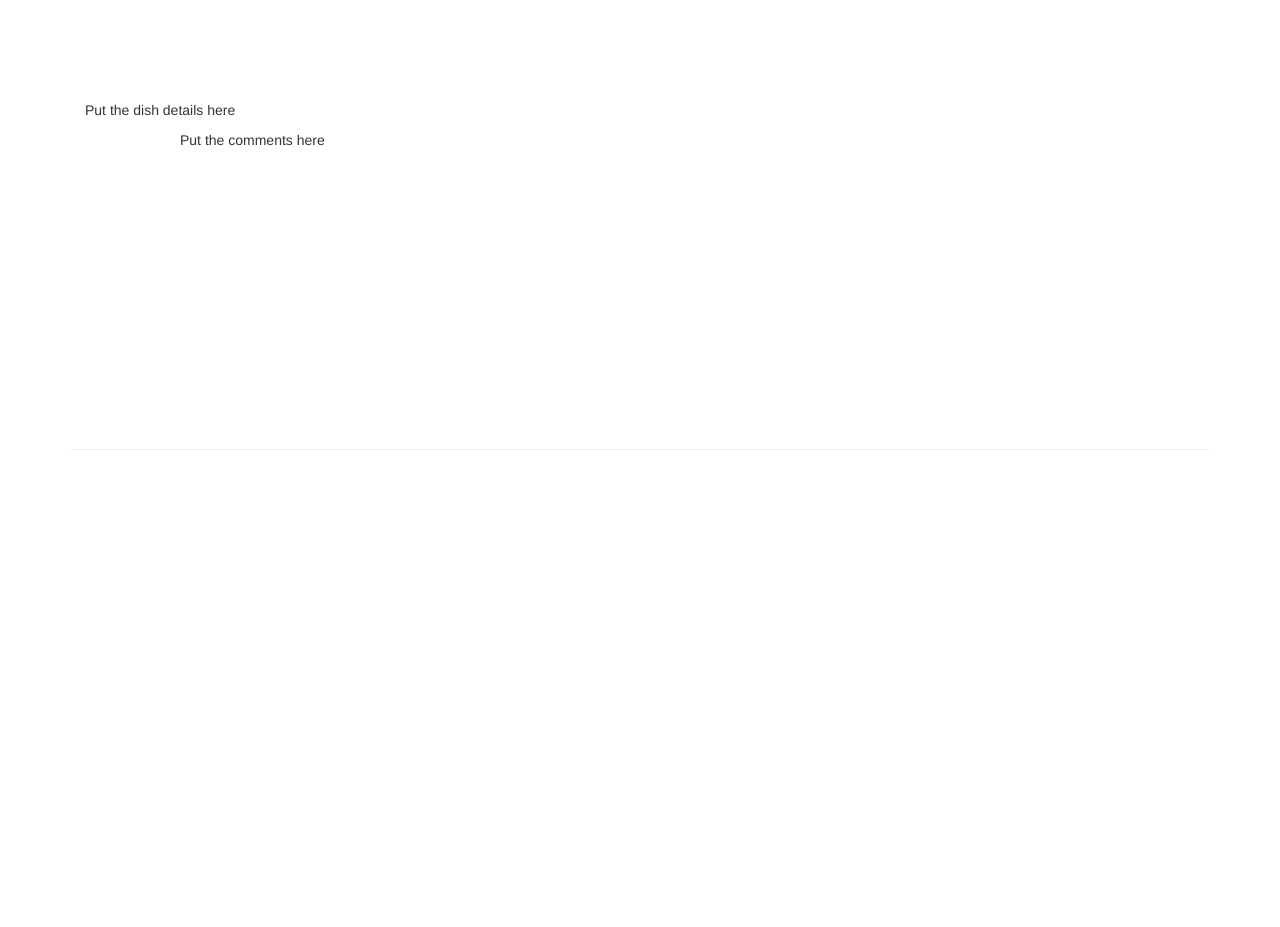
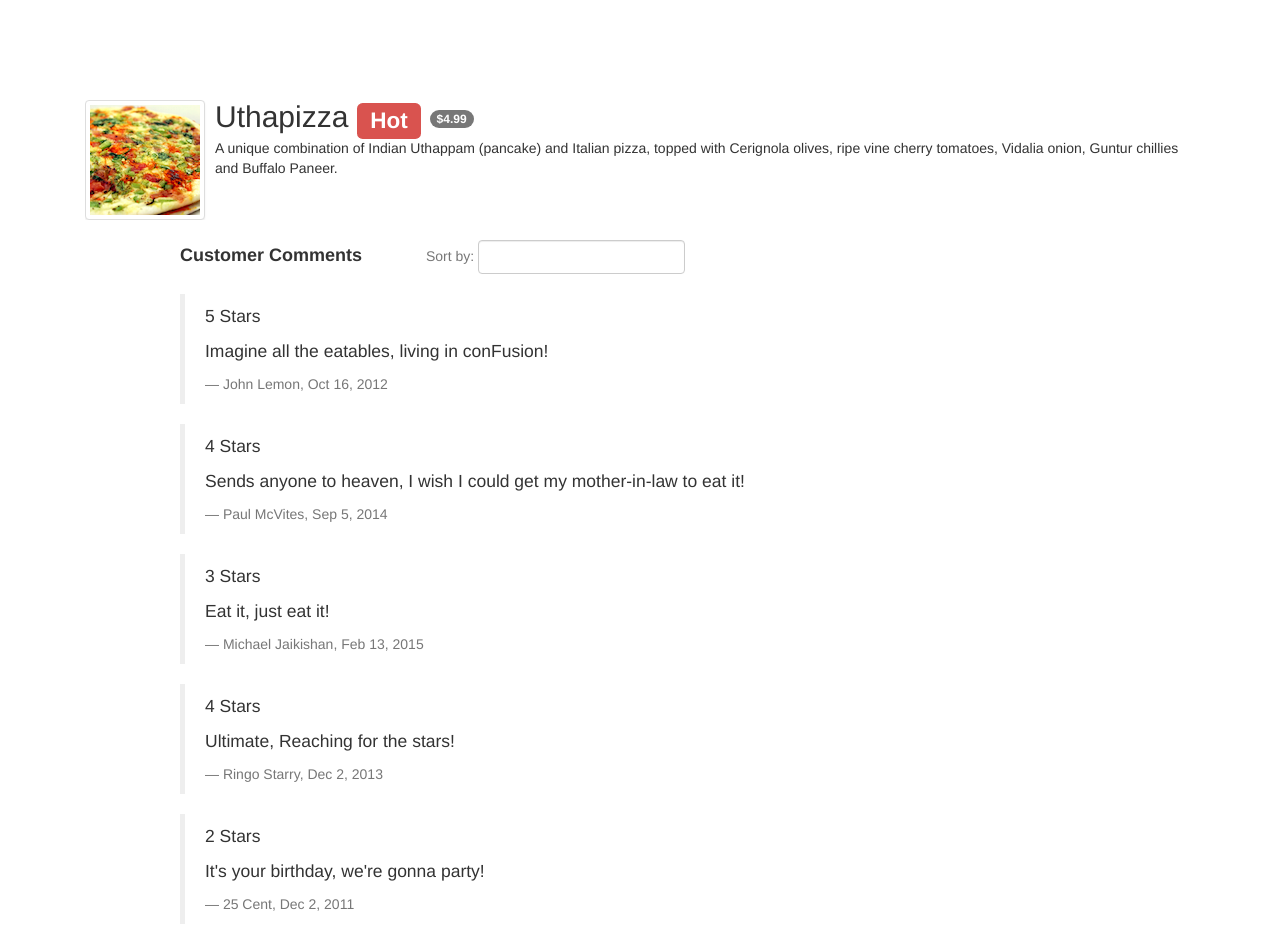
Before and after one commit to sindhuja3206/coursera-front-end-js, a website: page assigment1/app/dishdetail.html in a window 1280 px wide. Shown: the top 927 px of the page. Before the commit the page ends 800 px from the top, so only its background shows below. Drawn offline with nearby package versions, Linux system fonts and the light colour scheme.

Commit message:
Assigment 1

```diff
--- a/assigment1/app/dishdetail.html
+++ b/assigment1/app/dishdetail.html
@@ -26,12 +26,38 @@
 <body>
 
     <div class="container">
-        <div class="row row-content">
+        <div class="row row-content" ng-controller="dishDetailController as dishDetailCtrl">
             <div class="col-xs-12">
-                <p>Put the dish details here</p>
+              <div class="media">
+                <div class="media-left">
+                  <a href="#">
+                    <img class="media-object img-thumbnail" ng-src="{{dishDetailCtrl.dish.image}}" alt="{{dishDetailCtrl.dish.name}}" />
+                  </a>
+                </div>
+                <div class="media-body">
+                  <h2 class="media-heading">{{dishDetailCtrl.dish.name}}
+                  <span class="label label-danger">{{dishDetailCtrl.dish.label}}</span>
+                  <span class="badge">{{dishDetailCtrl.dish.price | currency}}</span></h2>
+                  <p>{{dishDetailCtrl.dish.description}}</p>
+                </div>
+              </div>
             </div>
             <div class="col-xs-9 col-xs-offset-1">
-                <p>Put the comments here</p>
+              <form class="form-inline">
+              <div class="form-group comments-header">
+                <span class="comments-title">Customer Comments</span> <span class="comments-sort">Sort by: <input type="text" class="form-control" ng-model="dishDetailCtrl.orderText" /></span>
+              </div>
+            </form>
+
+              <ul class="list-unstyled" ng-repeat="comment in dishDetailCtrl.dish.comments | orderBy:dishDetailCtrl.orderText">
+                <li>
+                  <blockquote>
+                    <p>{{comment.rating}} Stars</p>
+                    <p>{{comment.comment}}</p>
+                    <footer>{{comment.author}}, {{comment.date | date}}</footer>
+                  </blockquote>
+                </li>
+              </ul>
             </div>
         </div>
 
@@ -43,6 +69,7 @@
         var app = angular.module('confusionApp',[]);
 
         app.controller('dishDetailController', function() {
+          "use strict";
 
             var dish={
                           name:'Uthapizza',
--- a/assigment1/app/styles/mystyles.css
+++ b/assigment1/app/styles/mystyles.css
@@ -94,3 +94,17 @@ body {
   position: absolute;
   right: 0px;
 }
+
+.comments-sort {
+  color: #777;
+  padding-left: 60px;
+}
+.comments-header {
+  padding-top: 20px;
+  padding-bottom: 20px;
+}
+
+.comments-title {
+  font-size: 18px;
+  font-weight: bold;
+}
```
